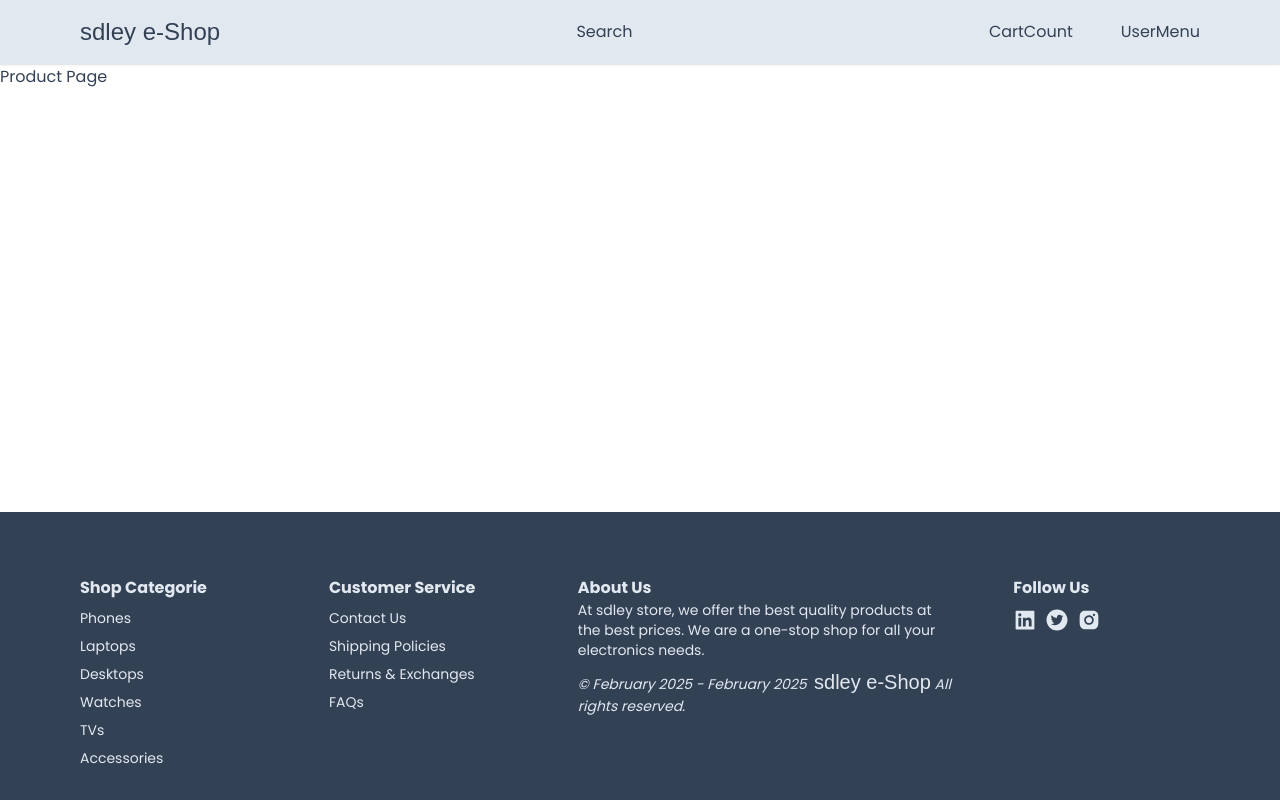
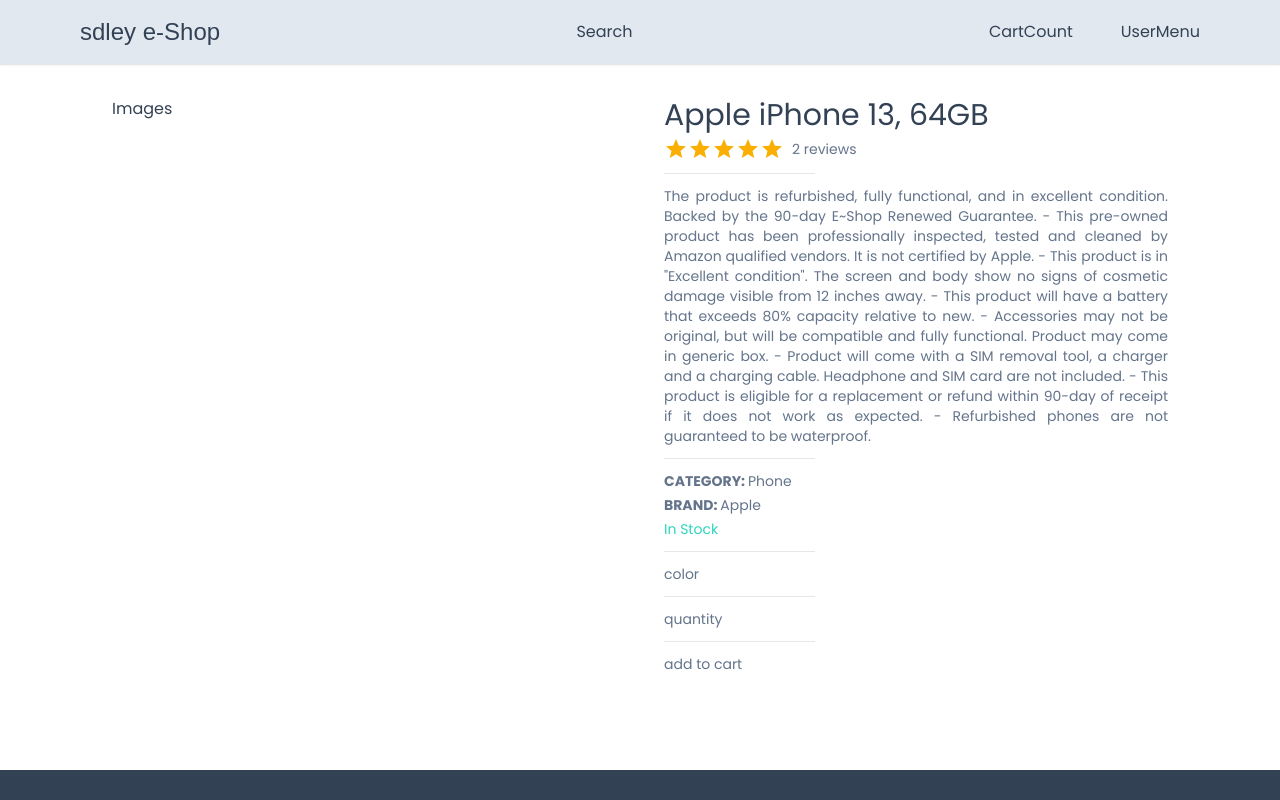
Before and after one commit to sdley/sdley-e-shop, a Next.js app: page /product/1 in a window 1280 px wide. Shown: the top 800 px of the page. Built offline with nearby package versions, Linux system fonts and the light colour scheme; a web font is replaced by a local one.

Commit message:
Product Details Page

```diff
--- a/app/components/products/ProductCard.tsx
+++ b/app/components/products/ProductCard.tsx
@@ -45,7 +45,7 @@
                     <Image
                         fill
                         src={data.images[0].image}
-                        alt={data.name}
+                        alt={truncateText(data.name)}
                         className="w-fill h-full object-contain"
                     />
                 </div>
--- /dev/null
+++ b/app/product/[productId]/ProductDetails.tsx
@@ -0,0 +1,50 @@
+'use client';
+
+import { truncateText } from "@/utils/truncateText";
+import { Rating } from "@mui/material";
+
+interface ProductDetailsProps {
+    product: any;
+}
+
+const Horizontal = () => {
+    return <hr className="w-[30%] my-2" />
+}
+
+const ProductDetails: React.FC<ProductDetailsProps> = ({ product }) => {
+
+    const productRating = product.reviews.reduce((acc: number, item:any) => item.rating + acc, 0) / product.reviews.length;
+
+    return (
+        <div className="grid grid-cols-1 md:grid-cols-2 gap-12">
+            <div>Images</div>
+            <div className="flex flex-col gap-1 text-slate-500 text-sm">
+                <h2 className="text-3xl font-medium text-slate-700">{truncateText(product.name)}</h2>
+                <div className="flex items-center gap-2">
+                    <Rating value={productRating} readOnly />
+                    <div>{product.reviews.length} reviews</div>
+                </div>
+                <Horizontal />
+                <div className="text-justify">{product.description}</div>
+                <Horizontal />
+                <div>
+                    <span className="font-semibold">CATEGORY: </span> {product.category}
+                </div>
+                <div>
+                    <span className="font-semibold">BRAND: </span> {product.brand}
+                </div>
+                <div className={product.inStock ? "text-teal-400" : "text-rose-400"}>
+                    {product.inStock ? "In Stock" : "Out of Stock"}
+                </div>
+                <Horizontal />
+                <div>color</div>
+                <Horizontal />
+                <div>quantity</div>
+                <Horizontal />
+                <div>add to cart</div>
+            </div>
+        </div>
+     );
+}
+
+export default ProductDetails;
--- a/app/product/[productId]/page.tsx
+++ b/app/product/[productId]/page.tsx
@@ -1,3 +1,7 @@
+import Container from "@/app/components/Container";
+import { product } from "@/utils/product";
+import ProductDetails from "./ProductDetails";
+
 interface IParams {
     productId: string;
 }
@@ -6,8 +10,10 @@
     console.log("params", params); // Server Side Component => Check the Server Console to view it but not the browser console!
 
     return (
-        <div>
-            <h1>Product Page</h1>
+        <div className="p-8">
+            <Container>
+                <ProductDetails product = {product} />
+            </Container>
         </div>
      );
 }
--- /dev/null
+++ b/utils/product.ts
@@ -0,0 +1,73 @@
+export const product = {
+    id: "648437b38c44d52b9542e340",
+    name: "Apple iPhone 13, 64GB",
+    description:
+      'The product is refurbished, fully functional, and in excellent condition. Backed by the 90-day E~Shop Renewed Guarantee.\n- This pre-owned product has been professionally inspected, tested and cleaned by Amazon qualified vendors. It is not certified by Apple.\n- This product is in "Excellent condition". The screen and body show no signs of cosmetic damage visible from 12 inches away.\n- This product will have a battery that exceeds 80% capacity relative to new.\n- Accessories may not be original, but will be compatible and fully functional. Product may come in generic box.\n- Product will come with a SIM removal tool, a charger and a charging cable. Headphone and SIM card are not included.\n- This product is eligible for a replacement or refund within 90-day of receipt if it does not work as expected.\n- Refurbished phones are not guaranteed to be waterproof.',
+    price: 700000,
+    brand: "Apple",
+    category: "Phone",
+    inStock: true,
+    images: [
+      {
+        color: "Black",
+        colorCode: "#000000",
+        image:
+          "https://m.media-amazon.com/images/I/61g+McQpg7L._AC_SX679_.jpg",
+      },
+      {
+        color: "Blue",
+        colorCode: " #0000FF",
+        image:
+          "https://m.media-amazon.com/images/I/713Om9vCHUL._AC_SX679_.jpg",
+      },
+      {
+        color: "Red",
+        colorCode: "#FF0000",
+        image:
+          "https://m.media-amazon.com/images/I/61thdjmfHcL.__AC_SX300_SY300_QL70_FMwebp_.jpg",
+      },
+    ],
+    reviews: [
+      {
+        id: "6499b4887402b0efd394d8f3",
+        userId: "6499b184b0e9a8c8709821d3",
+        productId: "648437b38c44d52b9542e340",
+        rating: 4,
+        comment:
+          "good enough. I like the camera and casing. the delivery was fast too.",
+        createdDate: "2023-06-26T15:53:44.483Z",
+        user: {
+          id: "6499b184b0e9a8c8709821d3",
+          name: "Diallo",
+          email: "example1@gmail.com",
+          emailVerified: null,
+          image:
+            "https://lh3.googleusercontent.com/a/ACg8ocKZy9yh5nQaCUlLULv6LAVaRvmHIY39SWf2azxNyVJKuOEp-X0=s432-c-no",
+          hashedPassword: null,
+          createdAt: "2023-06-26T15:40:52.558Z",
+          updatedAt: "2023-06-26T15:40:52.558Z",
+          role: "USER",
+        },
+      },
+      {
+        id: "6499a110efe4e4de451c7edc",
+        userId: "6475af156bad4917456e6e1e",
+        productId: "648437b38c44d52b9542e340",
+        rating: 5,
+        comment: "I really liked it!!",
+        createdDate: "2023-06-26T14:30:40.998Z",
+        user: {
+          id: "6475af156bad4917456e6e1e",
+          name: "sdley",
+          email: "example@gmail.com",
+          emailVerified: null,
+          image:
+            "https://lh3.googleusercontent.com/a/ACg8ocLVLg6pHsXQNe7PTh6EFPAl-_NmL6P0Z8krapYZ8nm46EYq1V7e=s432-c-no",
+          hashedPassword: null,
+          createdAt: "2023-05-30T08:08:53.979Z",
+          updatedAt: "2023-05-30T08:08:53.979Z",
+          role: "ADMIN",
+        },
+      },
+    ],
+  }
```
